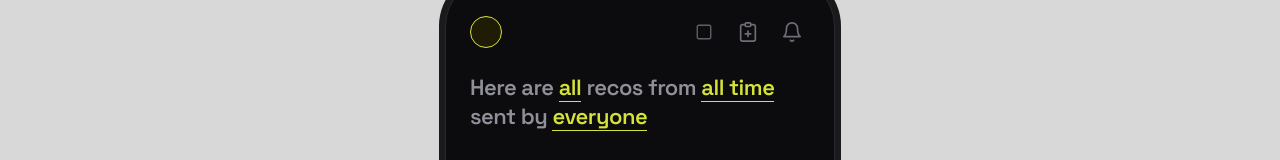
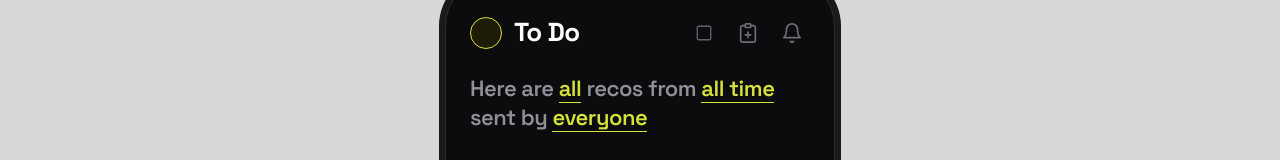
Before and after one commit to tylerhendy-design/recco, a Next.js app: page /home in a window 1280 px wide. Shown: the top 160 px of the page. Built offline with nearby package versions, Linux system fonts and the light colour scheme.

Commit message:
Fix: simple H1 tab title, no scrubbing animation

```diff
--- a/src/app/(app)/home/page.tsx
+++ b/src/app/(app)/home/page.tsx
@@ -399,34 +399,13 @@ function HomePageInner() {
               : <span className="text-[11px] font-bold text-accent">{userInitials}</span>
             }
           </Link>
-          {/* Scrubbing tab titles */}
-          <div className="relative overflow-hidden flex-1" style={{ height: 38 }}>
-            <div className="flex items-center gap-5 absolute left-0 top-0 h-full transition-transform duration-300 ease-out" style={{ transform: `translateX(-${TAB_ORDER.indexOf(tab) * 115}px)` }}>
-              {TAB_ORDER.map((t) => {
-                const count = t === 'todo' ? grouped.length : t === 'done' ? doneRecos.length : noGoList.length
-                const active = tab === t
-                return (
-                  <button
-                    key={t}
-                    onClick={() => scrollToTab(t)}
-                    className="flex-shrink-0 transition-all duration-300"
-                    style={{ width: 110 }}
-                  >
-                    <span className={`text-[26px] font-bold tracking-[-0.6px] transition-all duration-300 ${active ? 'text-white' : 'text-[#333]'}`}>
-                      {TAB_LABELS[t]}
-                    </span>
-                    {count > 0 && (
-                      <span className={`ml-1.5 text-[14px] font-semibold transition-all duration-300 ${active ? 'text-text-faint' : 'text-[#222]'}`}>
-                        {count}
-                      </span>
-                    )}
-                  </button>
-                )
-              })}
-            </div>
-            {/* Right fade */}
-            <div className="absolute right-0 top-0 bottom-0 w-12 pointer-events-none" style={{ background: 'linear-gradient(to right, transparent, #0c0c0e)' }} />
-          </div>
+          <h1 className="text-[26px] font-bold text-white tracking-[-0.6px]">
+            {TAB_LABELS[tab]}
+            {(() => {
+              const count = tab === 'todo' ? grouped.length : tab === 'done' ? doneRecos.length : noGoList.length
+              return count > 0 ? <span className="ml-2 text-[14px] font-semibold text-text-faint">{count}</span> : null
+            })()}
+          </h1>
         </div>
         <div className="flex items-center gap-2">
           <button
```
